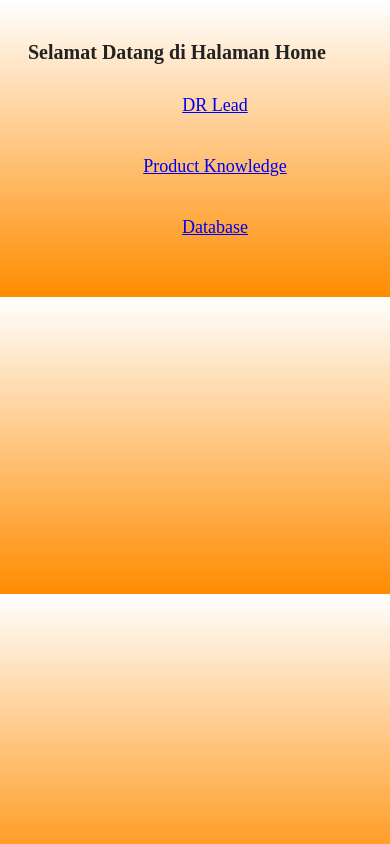
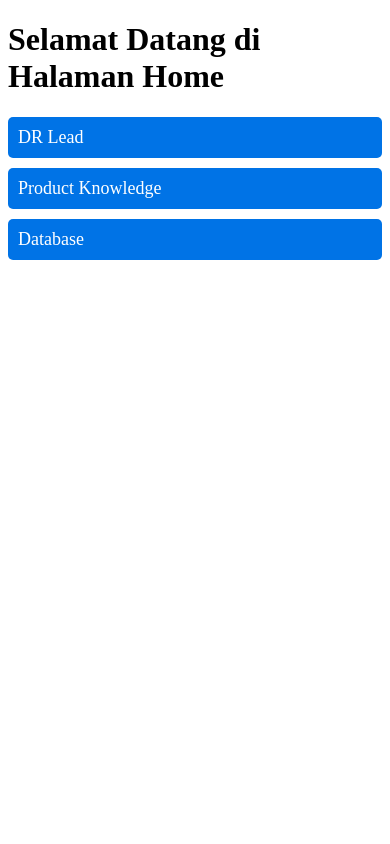
Before and after one commit to bc-legacy/BC-LEGACY, a plain HTML site: page index.html in a window 390 px wide. Drawn offline with Linux system fonts and the light colour scheme.

Commit message:
Update style.css

```diff
--- a/style.css
+++ b/style.css
@@ -1,18 +1,8 @@
-/* Tampilan khusus HP (max-width: 600px) */
-@media only screen and (max-width: 600px) {
-    body {
-        padding: 20px;
-        background: linear-gradient(to bottom, #ffffff, #ff8c00); /* Warna beda di HP */
-    }
-
-    h1 {
-        font-size: 20px;
-        color: #222;
-    }
-
+/* Ubah menu navigasi jadi vertikal */
 nav ul {
     display: block;
-        text-align: center;
+    text-align: left;
+    padding: 0;
 }
 
 nav ul li {
@@ -22,7 +12,14 @@
 
 nav ul li a {
     display: block;
-        padding: 15px;
+    padding: 10px;
     font-size: 18px;
+    background-color: #0073e6;
+    color: white;
+    text-decoration: none;
+    border-radius: 5px;
 }
+
+nav ul li a:hover {
+    background-color: #005bb5;
 }
```
Lines whose indentation alone changed are shown as unchanged.
